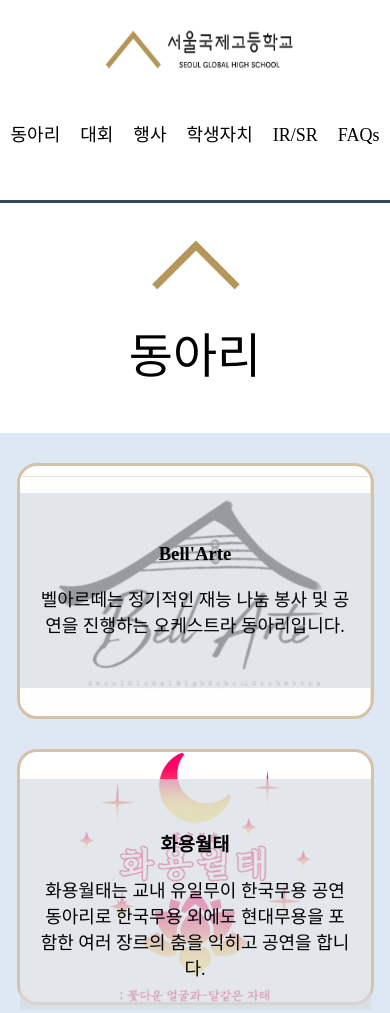
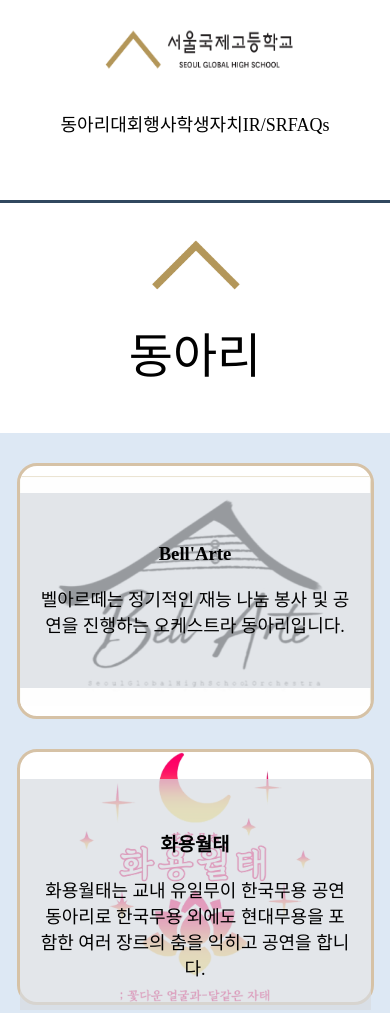
Before and after one commit to delee5695/SGHS, a plain HTML site: page club.html in a window 390 px wide. Shown: the top 1013 px of the page. Drawn offline with Linux system fonts and the light colour scheme; a web font is replaced by a local one.

Commit message:
phone text padding

```diff
--- a/club.css
+++ b/club.css
@@ -151,6 +151,10 @@ p{
     }
     @media (max-width: 480px){
       #header{height:200px;}
+      .nav > li{
+        padding: 0px;
+        font-size: 18px;
+      }
       #content2 .article_box1 {width: 100%; height: auto;}
       #content2 .article_box2 {width: 100%; height: auto;}
       #content2 .article_box3 {width: 100%; height: auto;}
```
Also changed, not shown: sghs.html (+1 -0 lines).
